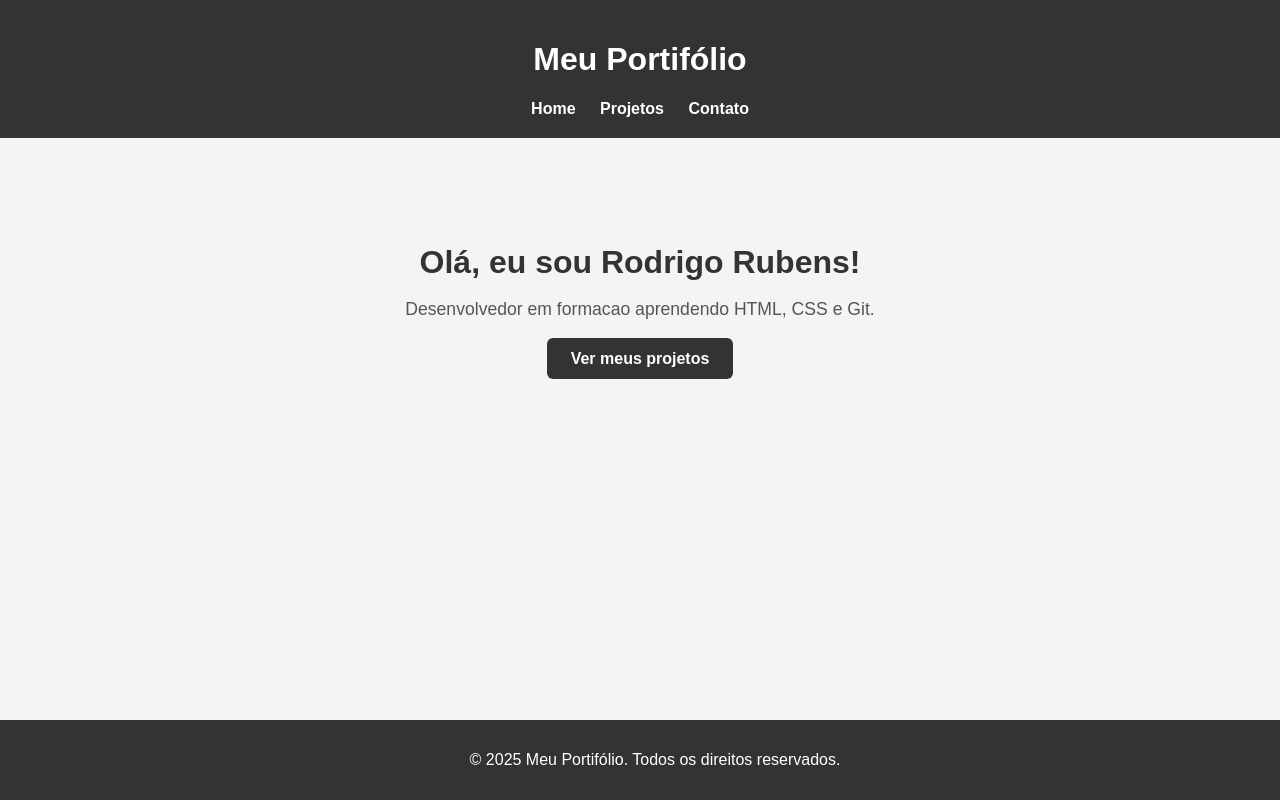
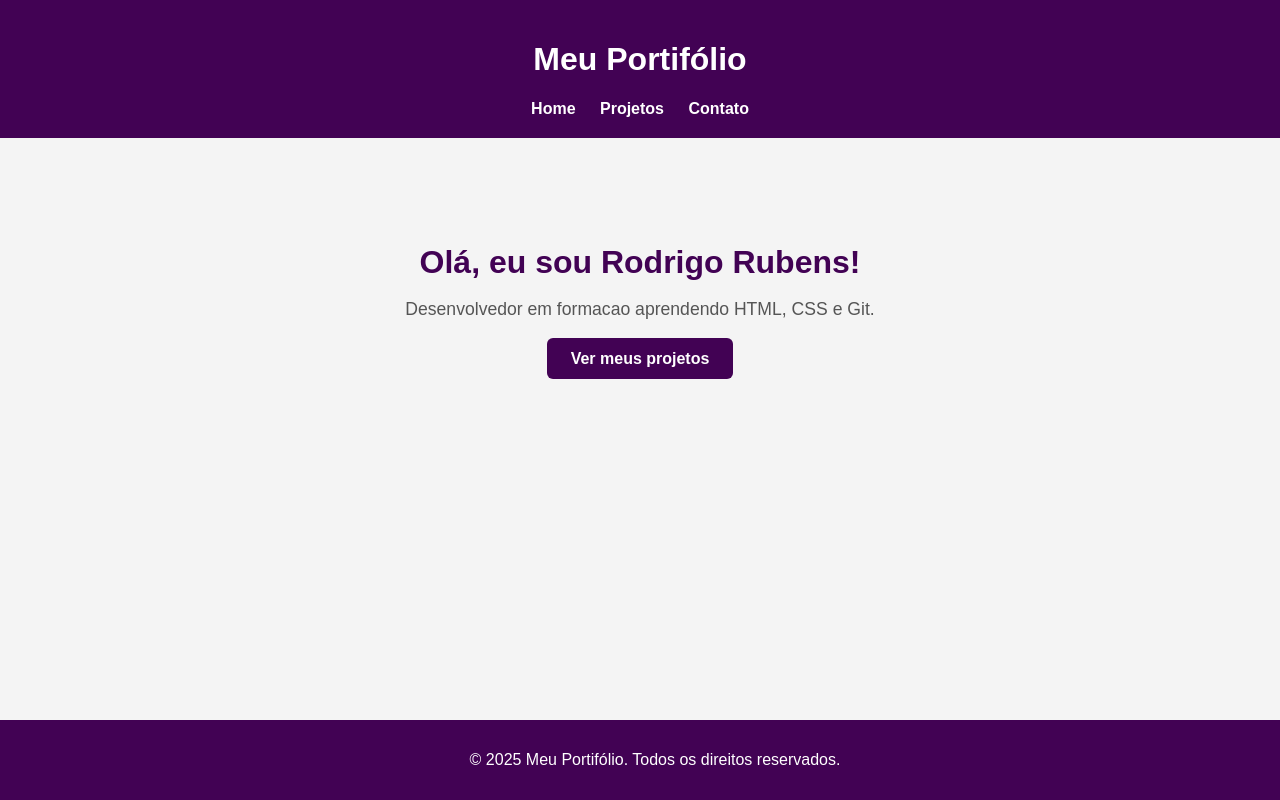
Before and after one commit to Rodrigo-Rubens/portifolio, a plain HTML site: page index.html in a window 1280 px wide. Drawn offline with Linux system fonts and the light colour scheme.

Commit message:
Update style.css

```diff
--- a/assets/css/style.css
+++ b/assets/css/style.css
@@ -2,12 +2,12 @@
 body {
     font-family: Arial, sans-serif;
     margin: 0; padding: 0;
-    background-color: #f4f4f4; color: #333;
+    background-color: #f4f4f4; color: #420254;
     }
 
     /* Estilo do cabecalho */
     header {
-    background-color: #333; color: white;
+    background-color: #420254; color: white;
     padding: 20px; text-align: center;
     }
 
@@ -26,7 +26,7 @@ body {
 
     /* Botao */
     .botao {
-    background-color: #333; color: white;
+    background-color: #420254; color: white;
     padding: 12px 24px; text-decoration: none;
     border-radius: 6px; font-weight: bold;
     }
@@ -34,7 +34,7 @@ body {
 
     /* Rodape */
     footer {
-    background-color: #333; color: white;
+    background-color: #420254; color: white;
     text-align: center; padding: 15px;
     position: fixed; bottom: 0; width: 100%;
     }
```
